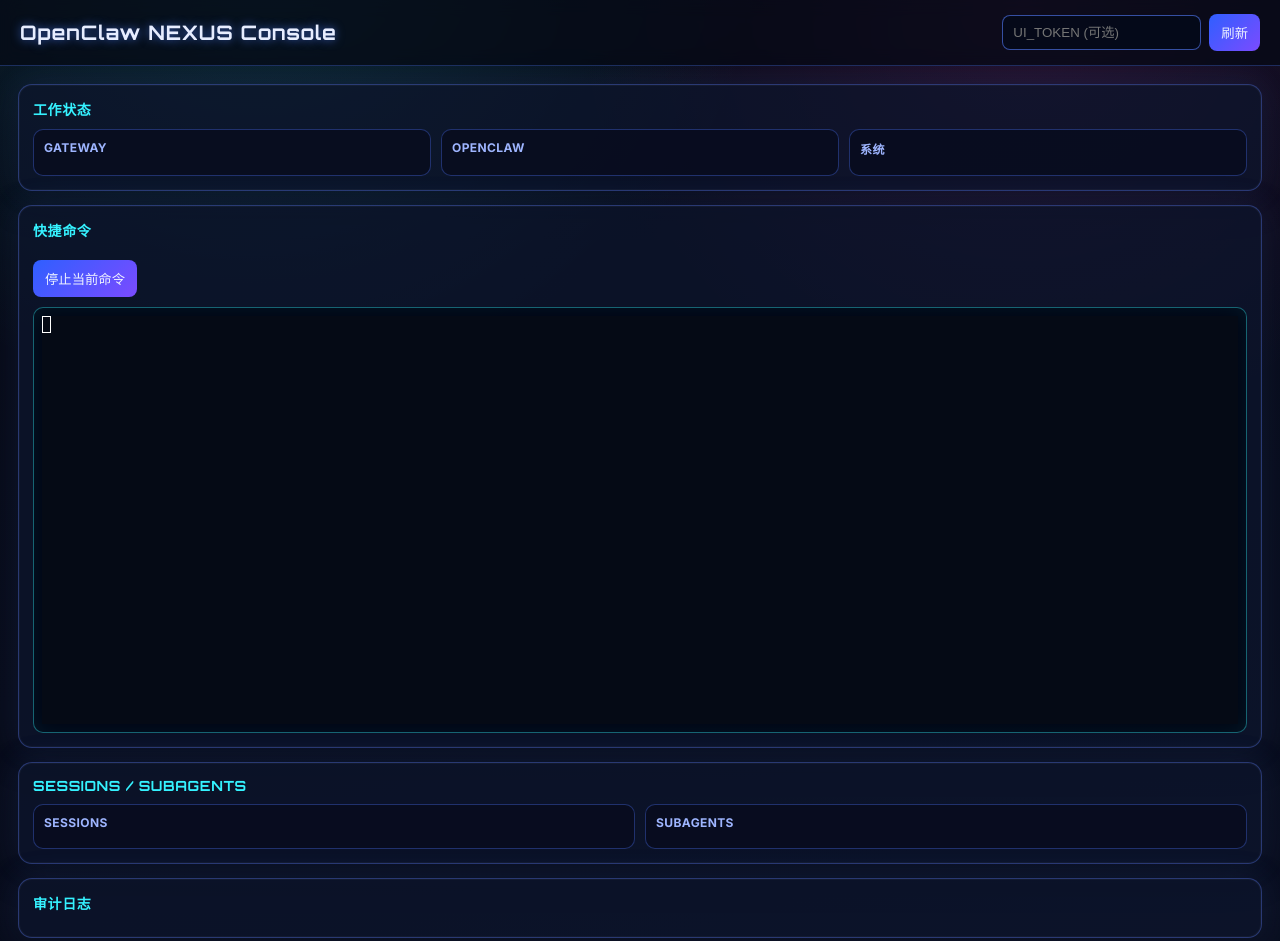
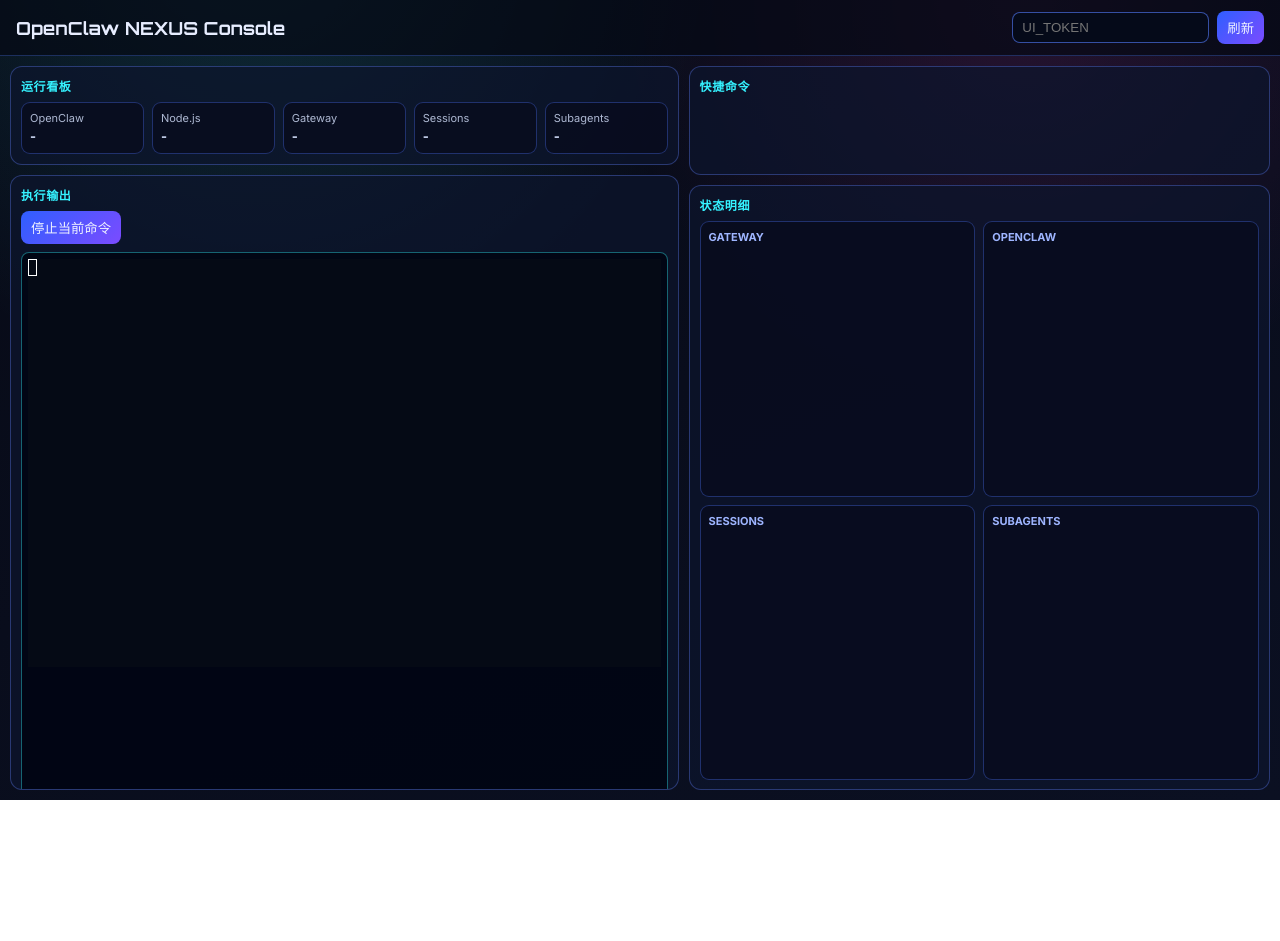
Before and after one commit to zhanfangege/openclaw-ui-ops, a website: page openclaw-ui/public/index.html in a window 1280 px wide. After the commit the page ends 800 px from the top, so only its background shows below. Drawn offline with nearby package versions, Linux system fonts and the light colour scheme; no server answers.

Commit message:
feat: compact one-screen cyber dashboard with update actions and kpi board

```diff
--- a/openclaw-ui/public/app.js
+++ b/openclaw-ui/public/app.js
@@ -29,13 +29,15 @@ function renderQuickCommands() {
   });
 }
 
+function setKpi(id, value) { $(id).textContent = value || '-'; }
+
 async function loadAll() {
-  const [dash, sessions, subagents, audit, quick] = await Promise.all([
+  const [dash, sessions, subagents, quick, board] = await Promise.all([
     loadJson('/api/dashboard'),
     loadJson('/api/sessions'),
     loadJson('/api/subagents'),
-    loadJson('/api/audit'),
-    loadJson('/api/quick-commands')
+    loadJson('/api/quick-commands'),
+    loadJson('/api/board')
   ]);
 
   commands = quick.commands || {};
@@ -43,10 +45,14 @@ async function loadAll() {
 
   $('gateway').textContent = `${dash.gateway?.ok ? '✅' : '❌'}\n${dash.gateway?.output || ''}`;
   $('claw').textContent = `${dash.claw?.ok ? '✅' : '❌'}\n${dash.claw?.output || ''}`;
-  $('uptime').textContent = dash.uptime?.output || '';
   $('sessions').textContent = sessions.output || '';
   $('subagents').textContent = subagents.output || '';
-  $('audit').textContent = (audit.lines || []).join('\n');
+
+  setKpi('kpi-openclaw', board.kpi?.openclawVersion);
+  setKpi('kpi-node', board.kpi?.nodeVersion);
+  setKpi('kpi-gateway', board.kpi?.gatewayStatus);
+  setKpi('kpi-sessions', board.kpi?.sessionsApprox);
+  setKpi('kpi-subagents', board.kpi?.subagentsApprox);
 }
 
 function connectWs() {
@@ -63,11 +69,7 @@ function connectWs() {
   };
 }
 
-$('refresh').onclick = async () => {
-  connectWs();
-  await loadAll();
-};
-
+$('refresh').onclick = async () => { connectWs(); await loadAll(); };
 $('stop').onclick = () => ws?.send(JSON.stringify({ type: 'pty-stop' }));
 
 connectWs();
--- a/openclaw-ui/public/index.html
+++ b/openclaw-ui/public/index.html
@@ -11,41 +11,42 @@
     <header>
       <h1>OpenClaw NEXUS Console</h1>
       <div class="right">
-        <input id="token" placeholder="UI_TOKEN (可选)" />
+        <input id="token" placeholder="UI_TOKEN" />
         <button id="refresh">刷新</button>
       </div>
     </header>
 
     <main>
-      <section class="panel">
-        <h2>工作状态</h2>
-        <div class="cards">
-          <article><h3>Gateway</h3><pre id="gateway"></pre></article>
-          <article><h3>OpenClaw</h3><pre id="claw"></pre></article>
-          <article><h3>系统</h3><pre id="uptime"></pre></article>
+      <section class="panel board-panel">
+        <h2>运行看板</h2>
+        <div class="kpi-grid">
+          <div class="kpi"><span>OpenClaw</span><strong id="kpi-openclaw">-</strong></div>
+          <div class="kpi"><span>Node.js</span><strong id="kpi-node">-</strong></div>
+          <div class="kpi"><span>Gateway</span><strong id="kpi-gateway">-</strong></div>
+          <div class="kpi"><span>Sessions</span><strong id="kpi-sessions">-</strong></div>
+          <div class="kpi"><span>Subagents</span><strong id="kpi-subagents">-</strong></div>
         </div>
       </section>
 
-      <section class="panel">
+      <section class="panel quick-panel">
         <h2>快捷命令</h2>
         <div id="quickCommands" class="quick-grid"></div>
-        <div class="cmdbar">
-          <button id="stop">停止当前命令</button>
-        </div>
+      </section>
+
+      <section class="panel terminal-panel">
+        <h2>执行输出</h2>
+        <div class="cmdbar"><button id="stop">停止当前命令</button></div>
         <div id="terminal"></div>
       </section>
 
-      <section class="panel">
-        <h2>Sessions / Subagents</h2>
-        <div class="cards two">
+      <section class="panel info-panel">
+        <h2>状态明细</h2>
+        <div class="cards two compact">
+          <article><h3>Gateway</h3><pre id="gateway"></pre></article>
+          <article><h3>OpenClaw</h3><pre id="claw"></pre></article>
           <article><h3>Sessions</h3><pre id="sessions"></pre></article>
           <article><h3>Subagents</h3><pre id="subagents"></pre></article>
         </div>
-      </section>
-
-      <section class="panel">
-        <h2>审计日志</h2>
-        <pre id="audit"></pre>
       </section>
     </main>
 
--- a/openclaw-ui/public/styles.css
+++ b/openclaw-ui/public/styles.css
@@ -6,163 +6,63 @@
   --panel: rgba(13, 21, 45, 0.72);
   --line: rgba(98, 128, 255, 0.35);
   --text: #d7e3ff;
-  --muted: #8ba0d7;
   --cyan: #35f2ff;
-  --blue: #4f7dff;
-  --pink: #ff47d1;
-  --ok: #39f5a9;
 }
-
 * { box-sizing: border-box; }
-
 body {
-  margin: 0;
-  color: var(--text);
-  font-family: Inter, system-ui, sans-serif;
-  background:
-    radial-gradient(circle at 20% -10%, rgba(53,242,255,0.15), transparent 35%),
-    radial-gradient(circle at 80% 0%, rgba(255,71,209,0.12), transparent 32%),
-    linear-gradient(160deg, var(--bg), var(--bg2));
-  min-height: 100vh;
+  margin: 0; color: var(--text); font-family: Inter, system-ui, sans-serif;
+  background: radial-gradient(circle at 20% -10%, rgba(53,242,255,0.15), transparent 35%),
+              radial-gradient(circle at 80% 0%, rgba(255,71,209,0.12), transparent 32%),
+              linear-gradient(160deg, var(--bg), var(--bg2));
+  height: 100vh; overflow: hidden;
 }
-
 header {
-  position: sticky;
-  top: 0;
-  z-index: 5;
-  display: flex;
-  justify-content: space-between;
-  align-items: center;
-  gap: 12px;
-  padding: 14px 20px;
-  backdrop-filter: blur(8px);
-  background: rgba(5, 9, 20, 0.7);
-  border-bottom: 1px solid rgba(79, 125, 255, 0.3);
+  height: 56px; display:flex; justify-content:space-between; align-items:center;
+  padding: 10px 16px; background: rgba(5, 9, 20, 0.7); border-bottom: 1px solid rgba(79, 125, 255, 0.3);
 }
-
-h1 {
-  margin: 0;
-  font-family: Orbitron, Inter, sans-serif;
-  font-size: 20px;
-  letter-spacing: 0.8px;
-  color: #e7edff;
-  text-shadow: 0 0 10px rgba(79,125,255,0.7);
-}
-
+h1 { margin:0; font-family: Orbitron, Inter; font-size: 18px; color:#e7edff; }
 .right { display:flex; gap:8px; align-items:center; }
+input { background: rgba(5,10,26,0.9); color:#e8efff; border:1px solid rgba(86,126,255,0.6); border-radius:8px; padding:7px 9px; }
+button { border:0; border-radius:8px; padding:7px 10px; color:#eef2ff; background: linear-gradient(135deg, #2f5fff, #7b4bff); cursor:pointer; }
 
 main {
-  padding: 18px;
+  height: calc(100vh - 56px);
+  padding: 10px;
   display: grid;
-  gap: 14px;
-  max-width: 1400px;
-  margin: 0 auto;
+  gap: 10px;
+  grid-template-columns: 1.15fr 1fr;
+  grid-template-rows: auto auto 1fr;
+  grid-template-areas:
+    "board quick"
+    "terminal quick"
+    "terminal info";
 }
+.panel { background: var(--panel); border: 1px solid var(--line); border-radius: 12px; padding: 10px; overflow: hidden; }
+h2 { margin: 0 0 8px; font-size: 12px; letter-spacing: 0.6px; text-transform: uppercase; color: var(--cyan); font-family: Orbitron, Inter, sans-serif; }
 
-.panel {
-  background: var(--panel);
-  border: 1px solid var(--line);
-  border-radius: 14px;
-  padding: 14px;
-  box-shadow:
-    inset 0 0 0 1px rgba(255,255,255,0.03),
-    0 10px 35px rgba(0,0,0,0.35),
-    0 0 30px rgba(79,125,255,0.15);
+.board-panel { grid-area: board; }
+.quick-panel { grid-area: quick; }
+.terminal-panel { grid-area: terminal; }
+.info-panel { grid-area: info; }
+
+.kpi-grid { display:grid; grid-template-columns: repeat(5, minmax(0,1fr)); gap:8px; }
+.kpi { background: rgba(8, 13, 31, 0.9); border:1px solid rgba(78,117,255,0.35); border-radius:9px; padding:8px; }
+.kpi span { display:block; font-size:11px; opacity: .8; }
+.kpi strong { font-size:13px; }
+
+.quick-grid { display:grid; grid-template-columns: repeat(3, minmax(0,1fr)); gap:8px; max-height: 220px; overflow:auto; }
+.quick-btn { text-align:left; background: linear-gradient(135deg, rgba(38,80,255,0.88), rgba(255,71,209,0.75)); border:1px solid rgba(160, 189, 255, 0.4); }
+
+.cmdbar { margin-bottom: 8px; }
+#terminal { height: calc(100% - 34px); border-radius: 8px; border: 1px solid rgba(53,242,255,0.4); background: rgba(2,6,20,0.95); padding: 6px; }
+
+.cards.two.compact { display:grid; grid-template-columns: repeat(2, minmax(0,1fr)); gap:8px; height: calc(100% - 24px); }
+article { background: rgba(8, 13, 31, 0.9); border: 1px solid rgba(78, 117, 255, 0.35); border-radius: 9px; padding: 8px; overflow: hidden; }
+article h3 { margin:0 0 6px; font-size:11px; color:#9eb5ff; text-transform: uppercase; }
+pre { margin:0; font-size:11px; line-height:1.35; white-space: pre-wrap; word-break: break-word; max-height: 150px; overflow:auto; }
+
+@media (max-width: 1200px) {
+  body { overflow:auto; height:auto; }
+  main { height:auto; grid-template-columns: 1fr; grid-template-rows: auto; grid-template-areas: "board" "quick" "terminal" "info"; }
+  .kpi-grid { grid-template-columns: repeat(2, minmax(0,1fr)); }
 }
-
-h2 {
-  margin: 0 0 10px;
-  font-size: 14px;
-  letter-spacing: 0.6px;
-  text-transform: uppercase;
-  color: var(--cyan);
-  font-family: Orbitron, Inter, sans-serif;
-}
-
-.cards { display:grid; grid-template-columns: repeat(3, minmax(0, 1fr)); gap: 10px; }
-.cards.two { grid-template-columns: repeat(2, minmax(0, 1fr)); }
-
-article {
-  background: rgba(8, 13, 31, 0.9);
-  border: 1px solid rgba(78, 117, 255, 0.35);
-  border-radius: 10px;
-  padding: 10px;
-}
-
-article h3 {
-  margin: 0 0 8px;
-  font-size: 12px;
-  color: #9eb5ff;
-  text-transform: uppercase;
-  letter-spacing: .4px;
-}
-
-pre {
-  margin: 0;
-  white-space: pre-wrap;
-  word-break: break-word;
-  font-size: 12px;
-  line-height: 1.4;
-  color: #d5e4ff;
-  max-height: 300px;
-  overflow: auto;
-}
-
-input {
-  flex: 1;
-  min-width: 180px;
-  background: rgba(5, 10, 26, 0.9);
-  color: #e8efff;
-  border: 1px solid rgba(86, 126, 255, 0.6);
-  border-radius: 8px;
-  padding: 9px 10px;
-  outline: none;
-}
-
-input:focus {
-  border-color: var(--cyan);
-  box-shadow: 0 0 0 3px rgba(53,242,255,0.15);
-}
-
-button {
-  border: 0;
-  border-radius: 8px;
-  padding: 9px 12px;
-  color: #eef2ff;
-  background: linear-gradient(135deg, #2f5fff, #7b4bff);
-  cursor: pointer;
-  transition: .15s ease;
-}
-
-button:hover { transform: translateY(-1px); filter: brightness(1.08); }
-button:active { transform: translateY(0); }
-
-.quick-grid {
-  display:grid;
-  grid-template-columns: repeat(auto-fill, minmax(180px, 1fr));
-  gap: 10px;
-  margin-bottom: 8px;
-}
-
-.quick-btn {
-  text-align: left;
-  background: linear-gradient(135deg, rgba(38,80,255,0.88), rgba(255,71,209,0.75));
-  border: 1px solid rgba(160, 189, 255, 0.4);
-  box-shadow: 0 0 20px rgba(79,125,255,0.25);
-}
-
-.cmdbar { display:flex; gap:8px; margin: 10px 0; }
-
-#terminal {
-  min-height: 320px;
-  border-radius: 10px;
-  border: 1px solid rgba(53,242,255,0.4);
-  background: rgba(2, 6, 20, 0.95);
-  padding: 8px;
-  box-shadow: inset 0 0 22px rgba(53,242,255,0.08);
-}
-
-@media (max-width: 980px) {
-  .cards, .cards.two { grid-template-columns: 1fr; }
-  header { flex-direction: column; align-items: stretch; }
-}
```
Also changed, not shown: memory/2026-03-04.md (+6 -0 lines), openclaw-ui/server.js (+58 -40 lines).
